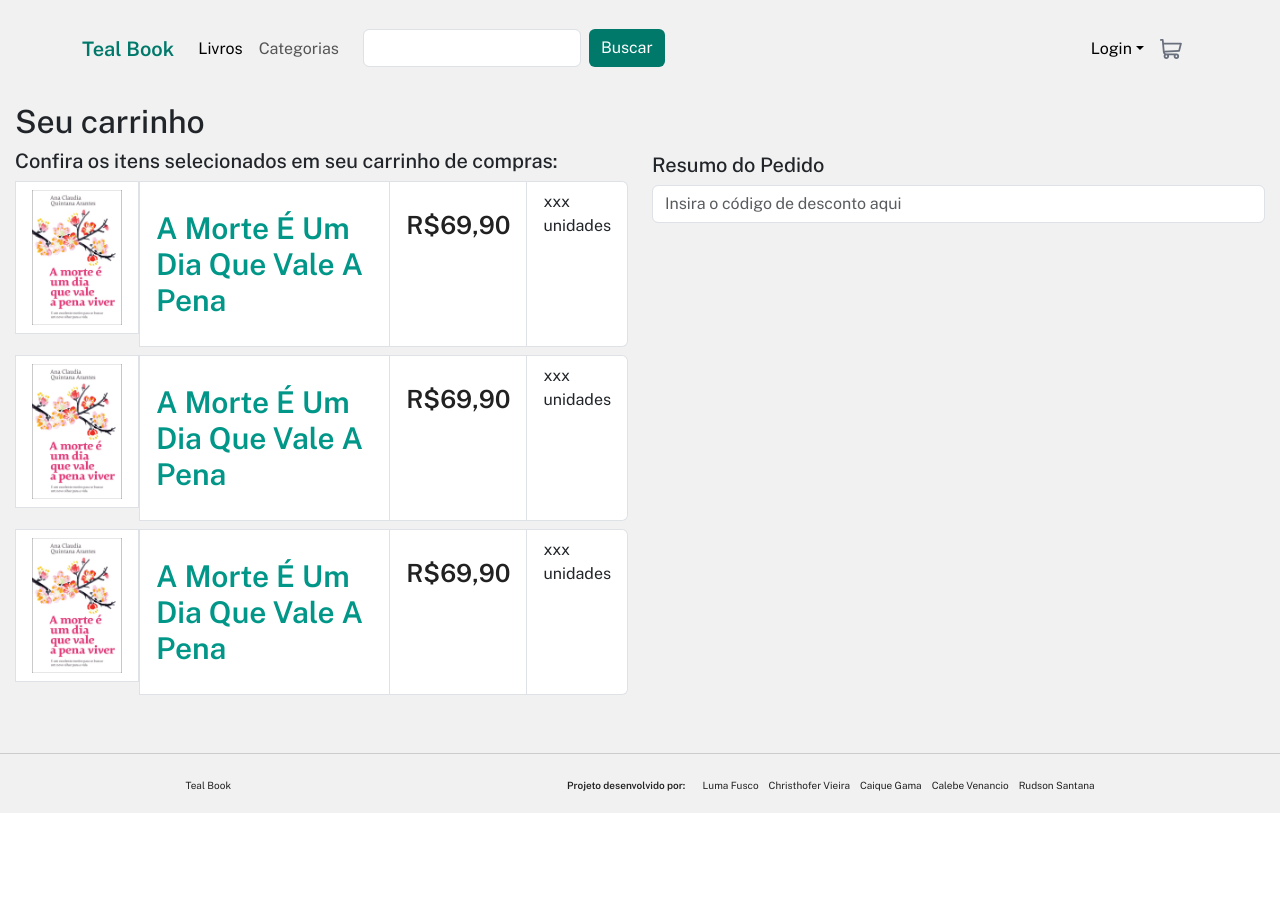
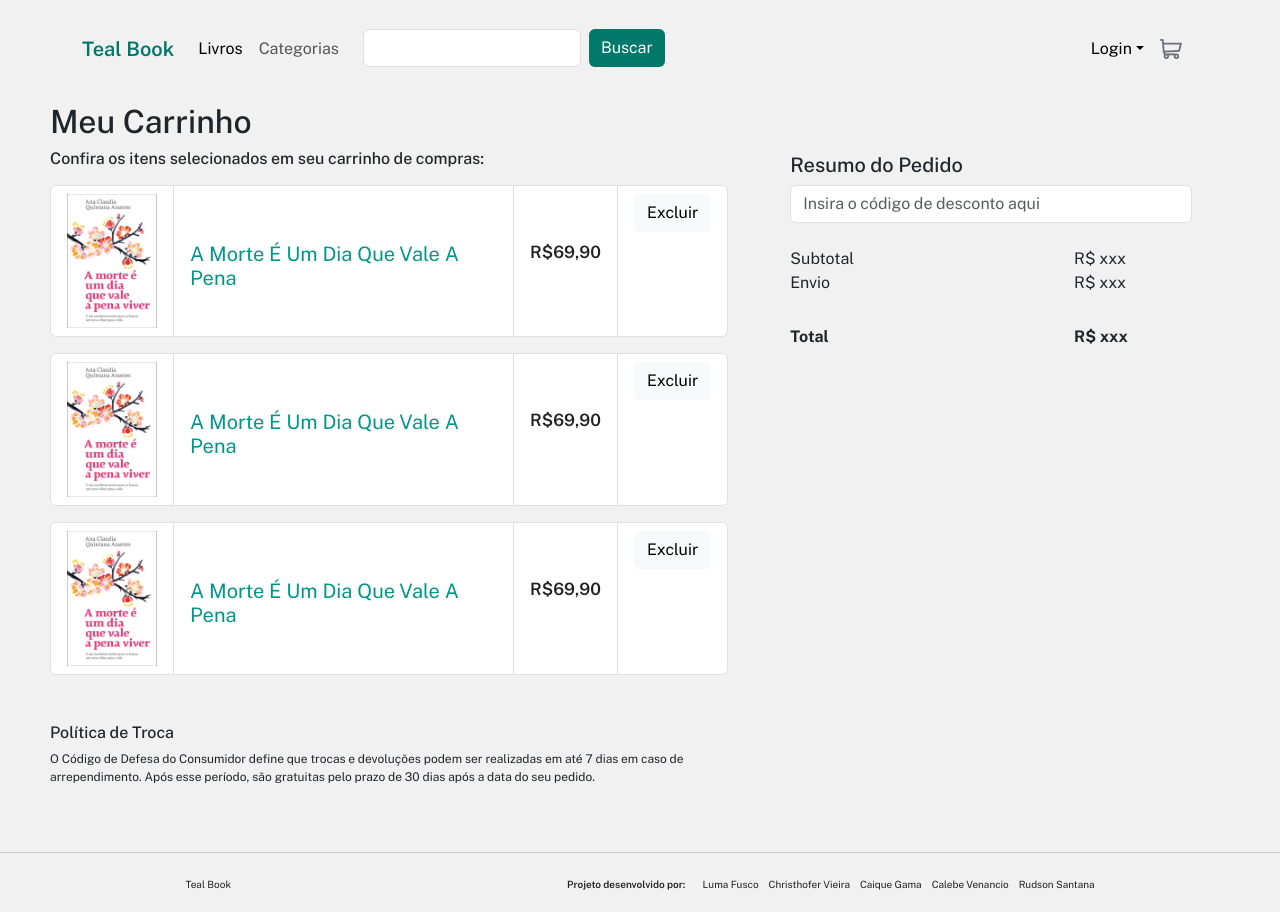
Before and after one commit to LumaFusco/desafio-final-gama-academy, a React (Create React App) app: page /carrinho in a window 1280 px wide. Before the commit the page ends 813 px from the top, so only its background shows below. Built offline with nearby package versions, Linux system fonts and the light colour scheme.

Commit message:
ajustes-paginas-carrinho-e-livro

```diff
--- a/src/components/DescricaoLivro/descricaoLivro.tsx
+++ b/src/components/DescricaoLivro/descricaoLivro.tsx
@@ -10,7 +10,7 @@ type Props = {
 
 export const Descricao = (props: Props) => {
     return(
-   <div>
+   <div  className="mt-5">
     <C.Container>
       <h1>{props.bookTitle}</h1>
       <h5>{props.bookPrice}</h5>
--- a/src/components/DescricaoLivro/livro.style.ts
+++ b/src/components/DescricaoLivro/livro.style.ts
@@ -5,15 +5,16 @@ export const Container = styled.div`
 margin-top:20px;
 
 h1 {
-    font-weight: 600;
-    font-size: 30px;
-    color: #009688;
+    font-weight: 400;
+        color: #009688;
+        font-size: 20px;
     }
 
 h3 {
     font-weight: 200;
     font-size: 16px;
     color: #757575;
+    margin-top:20px;
     }
 
 h4 {
@@ -25,8 +26,9 @@ h4 {
 
 h5 {
     font-weight: 600;
-    font-size: 25px;
+    font-size: 17px;
     color: #212121;
+    margin-top:10px;
     }
 
-    `;
+`;
--- a/src/pages/Carrinho/carrinho.style.ts
+++ b/src/pages/Carrinho/carrinho.style.ts
@@ -3,8 +3,8 @@ import  styled, {css}  from "styled-components";
 export const Container = styled.div`
 
 margin-top:20px;
-padding-left:15px;
-padding-right:15px;
+padding-left:50px;
+padding-right:50px;
 
 .parte2{
     padding-top: 50px;
@@ -14,7 +14,21 @@ padding-right:15px;
     max-width: 90px;
 }
 
-.nomeLivro {
-    font-size: 10px;
+
+.botao-excluir{
+    font-size:15px;
+    }
+
+.total{
+    margin-top:30px;
+    font-weight:bold;
+}
+
+.resumo-pedido{
+padding: 50px;
+}
+
+p{
+    font-size: 12px;
 }
         `;
--- a/src/pages/Carrinho/index.tsx
+++ b/src/pages/Carrinho/index.tsx
@@ -1,10 +1,13 @@
 import Header from '../../components/Header'
 import Footer from '../../components/footer/Footer'
+import Container from 'react-bootstrap/Container';
 import Row from 'react-bootstrap/Row';
 import Col from 'react-bootstrap/Col';
 import ListGroup from 'react-bootstrap/ListGroup';
 import Form from 'react-bootstrap/Form';
+import Stack from 'react-bootstrap/Stack';
 import InputGroup from 'react-bootstrap/InputGroup';
+import Button from 'react-bootstrap/Button';
 import * as C from './carrinho.style';
 import imageBook from '../../assets/images/A Morte É Um Dia Que Vale A Pena Viver.jpg';
 import { Descricao } from '../../components/DescricaoLivro/descricaoLivro';
@@ -19,17 +22,18 @@ export default function Carrinho() {
       <main>
         <C.Container>
           <Row>
-            <Col>
-              <h2>Seu carrinho</h2>
-              <h5>Confira os itens selecionados em seu carrinho de compras:</h5>
+
+            <Col sm={7}>
+              <h2>Meu Carrinho</h2>
+              <h6>Confira os itens selecionados em seu carrinho de compras:</h6>
+
               <>
                 {['sm', 'sm', 'sm'].map((breakpoint) => (
-                  <ListGroup key={breakpoint} horizontal={breakpoint} className="my-2">
-                    <div className="boxImagem">
+                  <ListGroup key={breakpoint} horizontal={breakpoint} className="my-2 mt-3">
+
                       <ListGroup.Item>
                         <img src={imageBook} alt="foto capa livro" className='imageBook' />
                       </ListGroup.Item>
-                    </div>
 
 
                     <ListGroup.Item>
@@ -39,36 +43,75 @@ export default function Carrinho() {
                       </div>
                     </ListGroup.Item>
 
-
                     <ListGroup.Item>
                       <Descricao bookPrice="R$69,90" />
                     </ListGroup.Item>
 
 
-                    <ListGroup.Item>xxx unidades</ListGroup.Item>
+                    <ListGroup.Item><Button variant="light">Excluir</Button>{' '}</ListGroup.Item>
+
                   </ListGroup>
+                ))}
+              </>
+
+              <h6 className='mt-5'> Política de Troca </h6>
+              <p>
+              O Código de Defesa do Consumidor define que trocas e devoluções podem ser realizadas em até 7 dias em caso de arrependimento. Após esse período, são gratuitas pelo prazo de 30 dias após a data do seu pedido.
+              </p>
+
+            </Col>
 
 
-                ))}
-              </>
-            </Col>
-            <Col className='parte2'>
+            <Col sm={5} className="resumo-pedido">
               <h5>Resumo do Pedido</h5>
-              <InputGroup className="mb-5">
+
+              <InputGroup className="mb-4" >
                 <Form.Control
                   placeholder="Insira o código de desconto aqui"
                   aria-label="Código de Desconto"
                   aria-describedby="basic-addon2"
                 />
               </InputGroup>
+
+
+              <Row>
+                <Col xs={12} md={8}>
+                  Subtotal
+                </Col>
+                <Col xs={6} md={4}>
+                  R$ xxx
+                </Col>
+              </Row>
+
+              <Row>
+                <Col xs={12} md={8}>
+                  Envio
+                </Col>
+                <Col xs={6} md={4}>
+                  R$ xxx
+                </Col>
+              </Row>
+
+              <div className="total">
+                <Row>
+                  <Col xs={12} md={8}>
+                    Total
+                  </Col>
+                  <Col xs={6} md={4}>
+                    R$ xxx
+                  </Col>
+                </Row>
+              </div>
             </Col>
           </Row>
         </C.Container>
+
       </main>
 
       <footer>
         <Footer />
       </footer>
     </div>
+
   );
 };
--- a/src/pages/Livro/index.tsx
+++ b/src/pages/Livro/index.tsx
@@ -28,11 +28,11 @@ export default function Livro() {
             </Col>
             <Col>
               <Descricao bookTitle="A Morte É Um Dia Que Vale A Pena" bookDescription="Sobre a arte de ganhar existem muitas lições, mas e sobre a arte de perder? Ninguém quer falar a respeito disso, mas a verdade é que passamos muito tempo da vida em grande sofrimento quando perdemos bens, pessoas, realidades, sonhos. Saber perder é a arte de quem conseguiu viver plenamente o que ganhou um dia." bookAuthor="Arantes, Ana Claudia Quintana" bookPrice="R$69,90" />
-              <div className="d-grid gap-2">
-                <Button variant="secondary" size="lg">
+              <div className="d-grid gap-3">
+                <Button variant="secondary" size="sm" >
                   ADICIONAR AO CARRINHO
                 </Button>
-              </div>
+                      </div>
             </Col>
           </Row>
         </Container>
```
